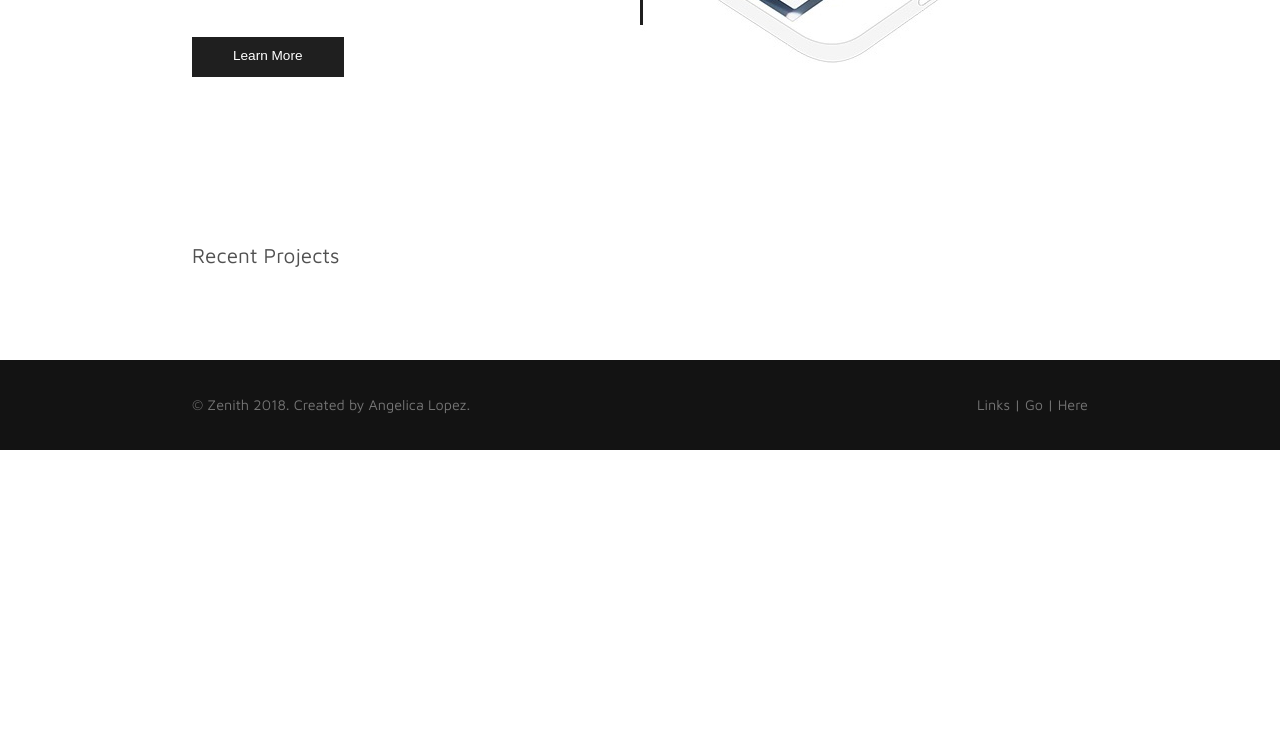
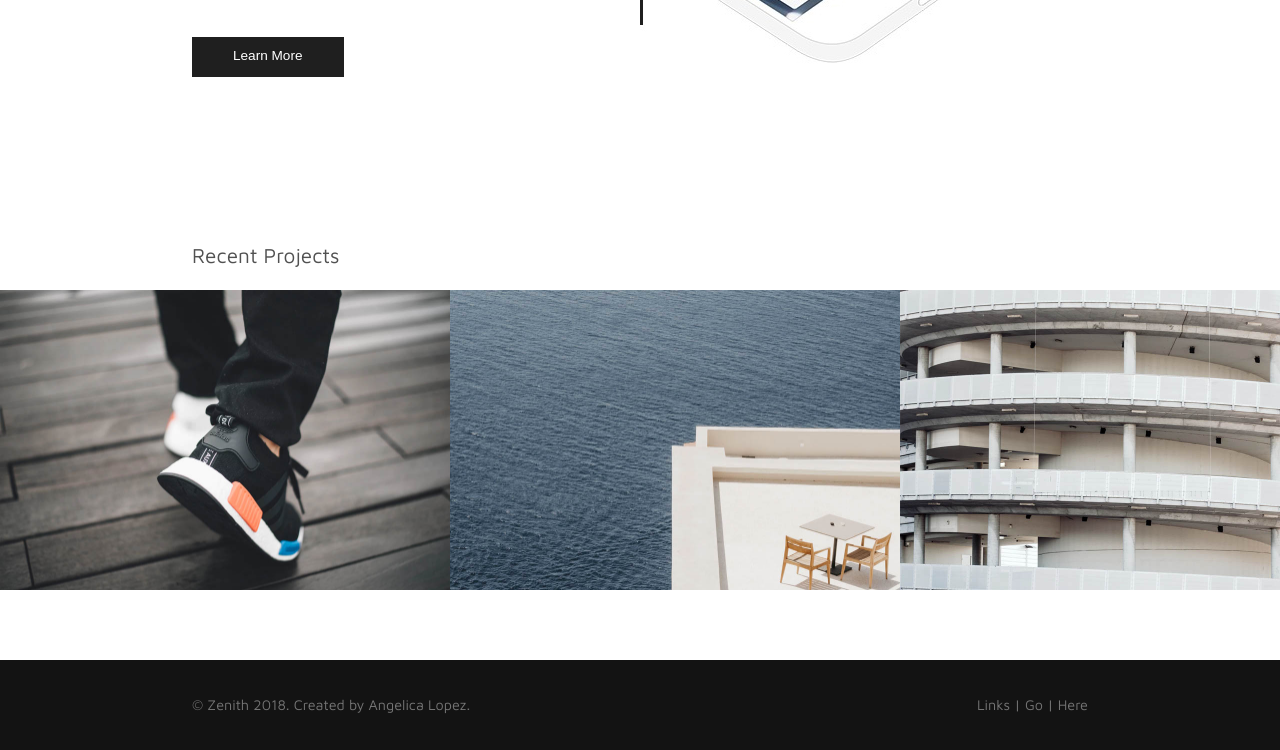
Before and after one commit to downtorio/zenith, a website: page app/index.html in a window 1280 px wide. Shown: the part 1628-2378 px from the top of the page. Before the commit the page ends 2078 px from the top, so only its background shows below. Drawn offline with Linux system fonts and the light colour scheme; a web font is replaced by a local one.

Commit message:
Finished Projects section.

```diff
--- a/app/index.html
+++ b/app/index.html
@@ -112,6 +112,38 @@
 	<section id="projects" class="projects">
 		<div class="wrapper">
 			<h4 class="projects__heading small-heading">Recent Projects</h4>
+
+			<div class="projects__gallery">
+				<div class="stretched-container">
+					<div class="projects__gallery--img-container">
+						<img src="images/05.jpg" alt="Athletic Shoes" class="projects__gallery--img">
+					</div>
+					<div class="projects__gallery--img-container">
+						<img src="images/06.jpg" alt="" class="projects__gallery--img">
+					</div>
+					<div class="projects__gallery--img-container">
+						<img src="images/07.jpg" alt="" class="projects__gallery--img">
+					</div>
+					<div class="projects__gallery--img-container">
+						<img src="images/08.jpg" alt="" class="projects__gallery--img">
+					</div>
+					<div class="projects__gallery--img-container">
+						<img src="images/09.jpg" alt="" class="projects__gallery--img">
+					</div>
+					<div class="projects__gallery--img-container">
+						<img src="images/10.jpg" alt="" class="projects__gallery--img">
+					</div>
+					<div class="projects__gallery--img-container">
+						<img src="images/11.jpg" alt="" class="projects__gallery--img">
+					</div>
+					<div class="projects__gallery--img-container">
+						<img src="images/12.jpg" alt="" class="projects__gallery--img">
+					</div>
+					<div class="projects__gallery--img-container">
+						<img src="images/06.jpg" alt="" class="projects__gallery--img">
+					</div>
+				</div>
+			</div>
 		</div>
 	</section>
 
--- a/app/styles/_footer.css
+++ b/app/styles/_footer.css
@@ -2,6 +2,7 @@
 	background-color: #131313;
 	color: $body-color;
 	height: 90px;
+	overflow: hidden;
 
 	&__wrapper {
 		display: flex;
--- a/app/styles/_projects.css
+++ b/app/styles/_projects.css
@@ -1,3 +1,41 @@
 .projects {
 	padding: 70px 0;
+
+	&__gallery {
+		height: 300px;					/* same height as img-container */
+
+		.stretched-container {
+			display: flex;
+			overflow-x: scroll;
+			overflow-y: hidden;
+
+			&::-webkit-scrollbar-thumb {
+				background-color: $darkest;
+			}
+			&::-webkit-scrollbar {
+				background-color: rgba($body-color, 0.7);
+				border-bottom: 3px solid white;
+				border-top: 3px solid white;
+				height: 7px;
+			}
+		}
+
+		&--img-container {
+			flex-shrink: 0;
+			height: 300px;
+			width: 450px;
+		}
+
+		&--img {
+			height: 100%;
+			object-fit: cover;
+			transition: $ease-out;
+			transition-delay: 0.15s;
+			width: 100%;
+
+			&:hover {
+				transform: scale(0.9);
+			}
+		}
+	}
 }
--- a/app/styles/main.css
+++ b/app/styles/main.css
@@ -43,6 +43,12 @@ a {
 	@mixin atLarge {
 		width: 70vw;
 	}
+}
+
+.stretched-container {
+	left: 0;
+	position: absolute;
+	width: 100vw;
 }
 
 ::selection {
--- a/app/temp/temp-styles/main.css
+++ b/app/temp/temp-styles/main.css
@@ -371,10 +371,38 @@ select { /* 1 */
 		margin-top: 20px;
 	}.projects {
 	padding: 70px 0;
-}.footer {
+}.projects__gallery {
+		height: 300px;
+	}/* same height as img-container */.projects__gallery .stretched-container {
+			display: flex;
+			overflow-x: scroll;
+			overflow-y: hidden;
+		}.projects__gallery .stretched-container::-webkit-scrollbar-thumb {
+				background-color: #1f1f1f;
+			}.projects__gallery .stretched-container::-webkit-scrollbar {
+				background-color: rgba(116,116,116, 0.7);
+				border-bottom: 3px solid white;
+				border-top: 3px solid white;
+				height: 7px;
+			}.projects__gallery--img-container {
+			flex-shrink: 0;
+			height: 300px;
+			width: 450px;
+		}.projects__gallery--img {
+			height: 100%;
+			-o-object-fit: cover;
+			   object-fit: cover;
+			transition: all 0.3s ease-out;
+			transition-delay: 0.15s;
+			width: 100%;
+		}.projects__gallery--img:hover {
+				-webkit-transform: scale(0.9);
+				        transform: scale(0.9);
+			}.footer {
 	background-color: #131313;
 	color: #747474;
 	height: 90px;
+	overflow: hidden;
 }.footer__wrapper {
 		display: flex;
 		font-family: 'Maven Pro', sans-serif;
@@ -417,7 +445,11 @@ select { /* 1 */
 	}@media (min-width: 1010px) {.wrapper {
 		width: 70vw
 }
-	}::-moz-selection {
+	}.stretched-container {
+	left: 0;
+	position: absolute;
+	width: 100vw;
+}::-moz-selection {
 	background-color: #747474;
 	color: white;
 }::selection {
--- a/gulpfile.js
+++ b/gulpfile.js
@@ -21,7 +21,6 @@ gulp.task('watch', function() {
 	});
 
 	watch('./app/styles/*.css', function() {
-		//browserSync.reload();
 		gulp.start('cssInject');
 	});
 
```
Also changed, not shown: app/images/05.jpg (added), app/images/06.jpg (added), app/images/07.jpg (added), app/images/08.jpg (added), app/images/09.jpg (added), app/images/10.jpg (added), app/images/11.jpg (added), app/images/12.jpg (added), app/images/graph.jpg (added).
